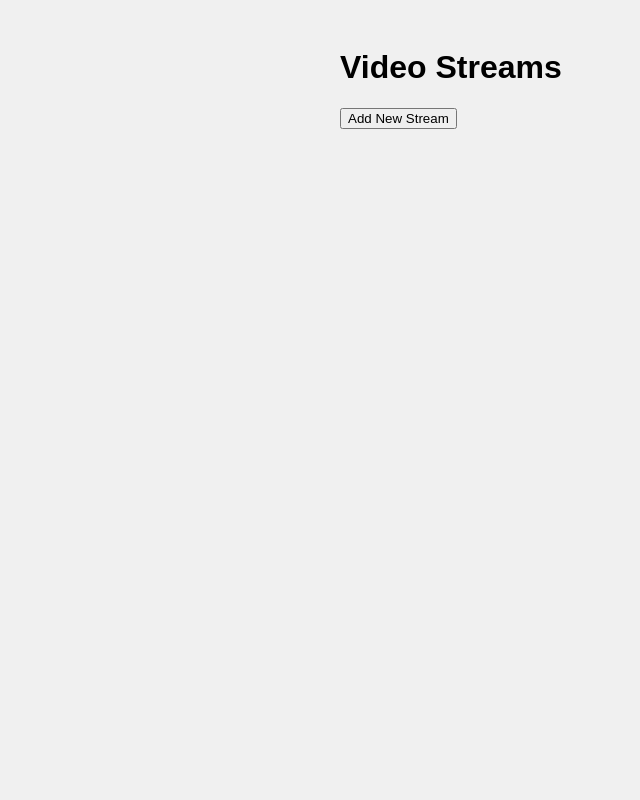
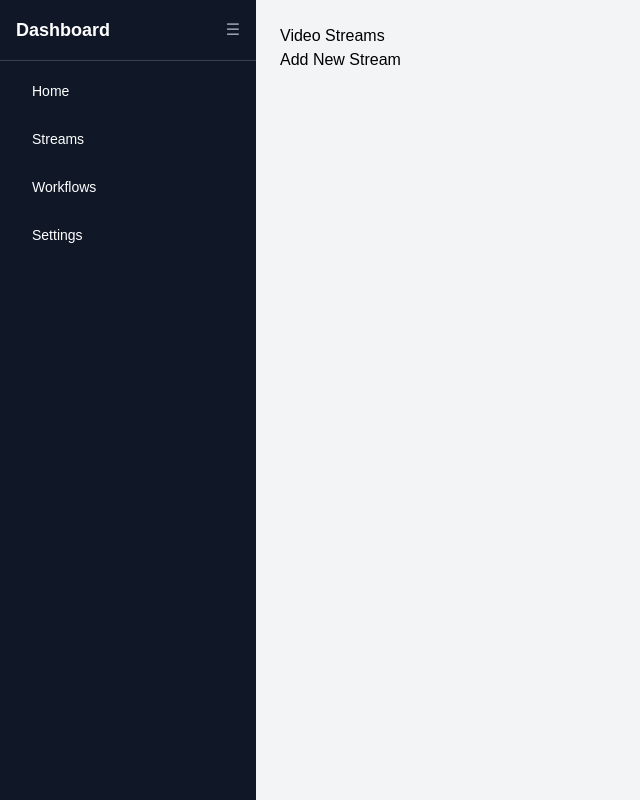
Before and after one commit to oliveirasamuel5959/ml-computer-vision-app, a React (Vite) app in the folder frontend/frontend-ml-app/: page / in a window 1280 px wide. Shown: the whole page, without its empty margins (0-640 px from the left). Built offline with nearby package versions, Linux system fonts and the light colour scheme.

Commit message:
Add sidebar with tailwind

```diff
--- a/frontend/frontend-ml-app/index.html
+++ b/frontend/frontend-ml-app/index.html
@@ -4,6 +4,8 @@
     <meta charset="UTF-8" />
     <meta name="viewport" content="width=device-width, initial-scale=1.0" />
     <title>RTSP Connection</title>
+
+    <script src="https://cdn.jsdelivr.net/npm/@tailwindcss/browser@4"></script>
   </head>
   <body>
     <div id="root"></div>
--- a/frontend/frontend-ml-app/package.json
+++ b/frontend/frontend-ml-app/package.json
@@ -23,6 +23,7 @@
     "eslint-plugin-react-hooks": "^7.0.1",
     "eslint-plugin-react-refresh": "^0.4.24",
     "globals": "^16.5.0",
+    "tailwindcss": "^4.1.18",
     "typescript": "~5.9.3",
     "typescript-eslint": "^8.46.4",
     "vite": "^7.2.4"
--- a/frontend/frontend-ml-app/src/App.css
+++ b/frontend/frontend-ml-app/src/App.css
@@ -1,5 +1,4 @@
 .root-container {
-  max-width: 600px;
   margin-left: auto;
   margin-right: auto;
 }
--- a/frontend/frontend-ml-app/src/App.tsx
+++ b/frontend/frontend-ml-app/src/App.tsx
@@ -1,10 +1,15 @@
 import { useState } from "react";
 import './App.css'
 import { AddVideoStreamModal } from "./components/AddVideoStreamModal";
+import { VideoStream } from "./components/VideoStream";
+import SidebarLayout from "./components/Sidebar";
 
 function App() {
 
   const [isModalOpen, setIsModalOpen] = useState<boolean>(false);
+  const [isLoading, setLoading] = useState<boolean>(false);
+  const [status, setStatus] = useState<string>("");
+  const [error, setError] = useState<boolean>(false);
 
   const handleCreateStream = (data: {
     name: string;
@@ -12,6 +17,10 @@ function App() {
     rtspUrl: string;
     workflowId: string;
   }) => {
+
+    setLoading(true);
+    setStatus("connecting");
+
     console.log("Creating stream:", data);
 
     // Example: send to backend
@@ -25,9 +34,13 @@ function App() {
   };
 
   return (
-    <div style={{ padding: "20px" }} className="root-container">
+    <div className="root-container">
+      <SidebarLayout>
         <h1>Video Streams</h1>
 
+        {
+          !isLoading && (
+            <>
               <button onClick={() => setIsModalOpen(true)}>
                 Add New Stream
               </button>
@@ -37,6 +50,19 @@ function App() {
                 onClose={() => setIsModalOpen(false)}
                 onCreate={handleCreateStream}
               />
+            </>
+          )
+        }
+        {
+          isLoading && (
+            <>
+              <VideoStream
+                status={status}
+              />
+            </>
+          )
+        }
+    </SidebarLayout>
     </div>
   );
 };
--- a/frontend/frontend-ml-app/src/components/AddVideoStreamModal.tsx
+++ b/frontend/frontend-ml-app/src/components/AddVideoStreamModal.tsx
@@ -19,6 +19,7 @@ export function AddVideoStreamModal ({ isOpen, onClose, onCreate }) {
   const handleSubmit = (e) => {
     e.preventDefault();
     onCreate(form);
+
   };
 
   return (
--- /dev/null
+++ b/frontend/frontend-ml-app/src/components/Sidebar.tsx
@@ -0,0 +1,60 @@
+import { useState } from "react";
+
+interface SidebarLayoutProps {
+  children: React.ReactNode;
+}
+
+export default function SidebarLayout({ children }: SidebarLayoutProps) {
+  const [collapsed, setCollapsed] = useState(false);
+
+  return (
+    <div className="flex min-h-screen">
+      {/* Sidebar */}
+      <aside
+        className={`bg-gray-900 text-white transition-all duration-300
+        ${collapsed ? "w-16" : "w-64"}`}
+      >
+        {/* Header */}
+        <div className="flex items-center justify-between p-4 border-b border-gray-700">
+          {!collapsed && (
+            <span className="text-lg font-semibold">Dashboard</span>
+          )}
+          <button
+            onClick={() => setCollapsed(!collapsed)}
+            className="text-gray-400 hover:text-white"
+          >
+            ☰
+          </button>
+        </div>
+
+        {/* Menu */}
+        <nav className="p-2 space-y-1">
+          <SidebarItem label="Home" collapsed={collapsed} />
+          <SidebarItem label="Streams" collapsed={collapsed} />
+          <SidebarItem label="Workflows" collapsed={collapsed} />
+          <SidebarItem label="Settings" collapsed={collapsed} />
+        </nav>
+      </aside>
+
+      {/* Content Slot */}
+      <main className="flex-1 bg-gray-100 p-6">
+        {children}
+      </main>
+    </div>
+  );
+}
+
+function SidebarItem({
+  label,
+  collapsed,
+}: {
+  label: string;
+  collapsed: boolean;
+}) {
+  return (
+    <div className="flex items-center gap-3 p-3 rounded-md cursor-pointer hover:bg-gray-800">
+      <span className="text-xl"></span>
+      {!collapsed && <span className="text-sm">{label}</span>}
+    </div>
+  );
+}
--- /dev/null
+++ b/frontend/frontend-ml-app/src/components/VideoStream.css
@@ -0,0 +1,34 @@
+.video-stream {
+  padding: 16px;
+  background-color: #ffffff;
+  border-radius: 8px;
+  border: 1px solid #e5e5e5;
+  width: fit-content;
+  font-family: Arial, sans-serif;
+}
+
+.video-stream-status {
+  margin: 0;
+  font-size: 14px;
+  color: #333;
+}
+
+/* Base status style */
+.status {
+  font-weight: 600;
+  margin-left: 6px;
+  text-transform: capitalize;
+}
+
+/* Status variants */
+.status.connected {
+  color: #28a745; /* green */
+}
+
+.status.disconnected {
+  color: #dc3545; /* red */
+}
+
+.status.connecting {
+  color: #ffc107; /* yellow */
+}
--- /dev/null
+++ b/frontend/frontend-ml-app/src/components/VideoStream.tsx
@@ -0,0 +1,11 @@
+import './VideoStream.css';
+
+export function VideoStream({ status }) {
+  return (
+    <div className="video-stream">
+      <p className="video-stream-status">
+        Status connection: <span className={`status ${status}`}>{status}</span>
+      </p>
+    </div>
+  );
+}
```
Also changed, not shown: 1 other file (tests, documents, lock files or other folders). Lines whose indentation alone changed are shown as unchanged.
